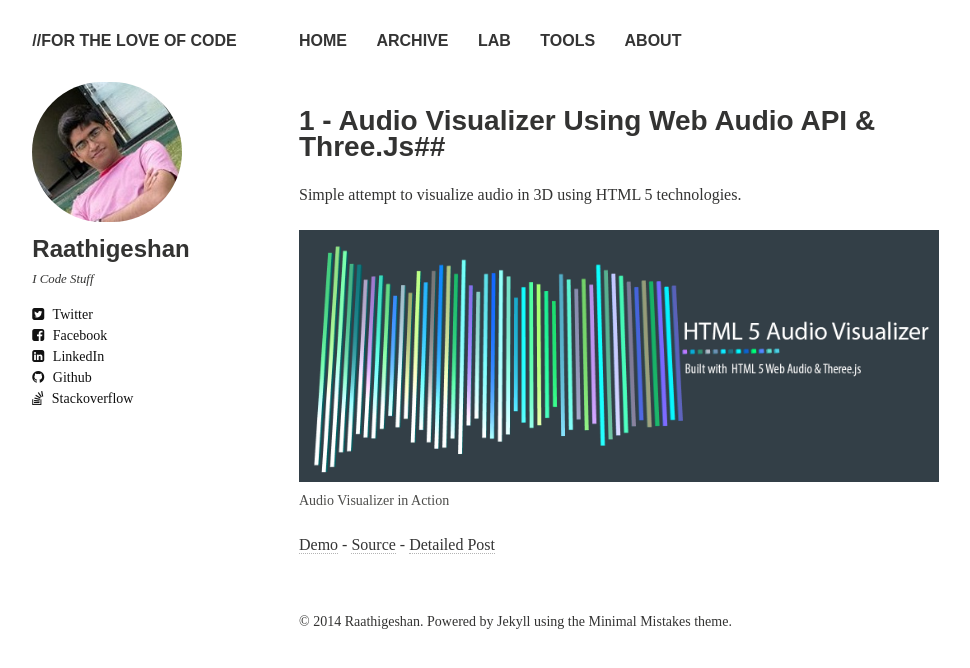
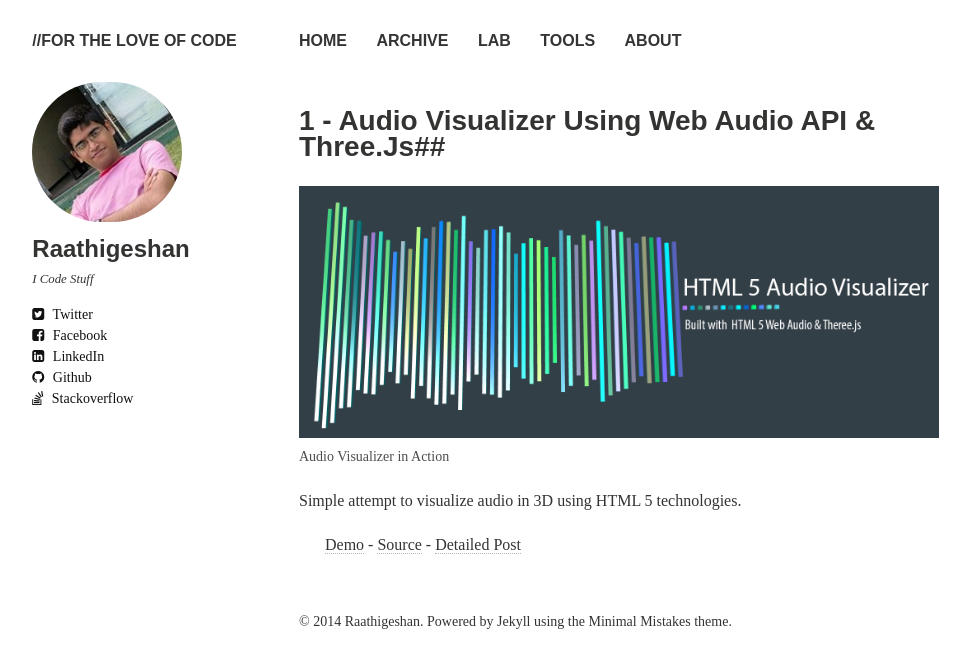
Before and after one commit to Raathigesh/Raathigesh.github.io, a Jekyll site: the page built from lab/index.md, in a window 1280 px wide. Shown: the top 668 px of the page, without its empty margins (21-991 px from the left). Built offline with Jekyll 4.4.1, drawn with Linux system fonts in a browser that asks for light colours; nearby versions of some CDN libraries; some web fonts are replaced.

Commit message:
Format - Labs

```diff
--- a/lab/index.md
+++ b/lab/index.md
@@ -10,11 +10,10 @@
 
 
 ##1 - Audio Visualizer Using Web Audio API & Three.Js##
-Simple attempt to visualize audio in 3D using HTML 5 technologies.
-
 <figure>
 	<a href="http://raathigesh.com/images/Lab/1%20Audio%20Visualizer.png"><img src="http://raathigesh.com/images/Lab/1%20Audio%20Visualizer.png"></a>
     <figcaption>Audio Visualizer in Action</figcaption>
 </figure>
+Simple attempt to visualize audio in 3D using HTML 5 technologies.
 
 [Demo](http://html5audiovisualizer.azurewebsites.net/) - [Source](https://github.com/Raathigesh/HTML5AudioVisualizer) - [Detailed Post](http://raathigesh.com/Audio%20Visualization%20with%20Web%20Audio%20and%20Three%20JS/)
```
